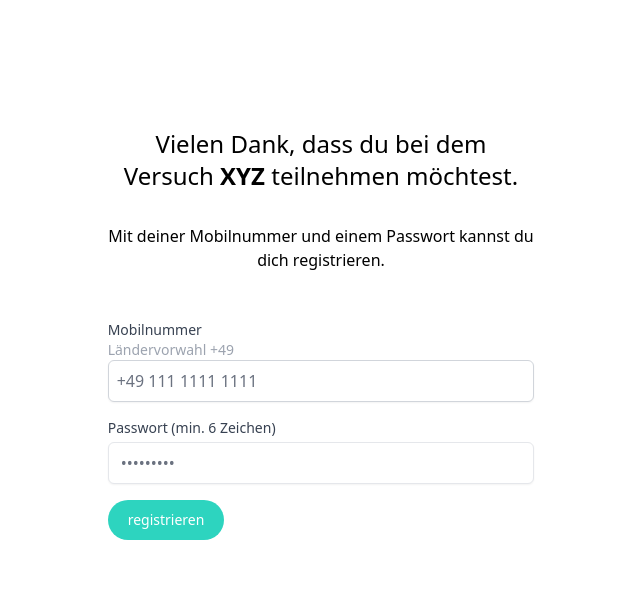
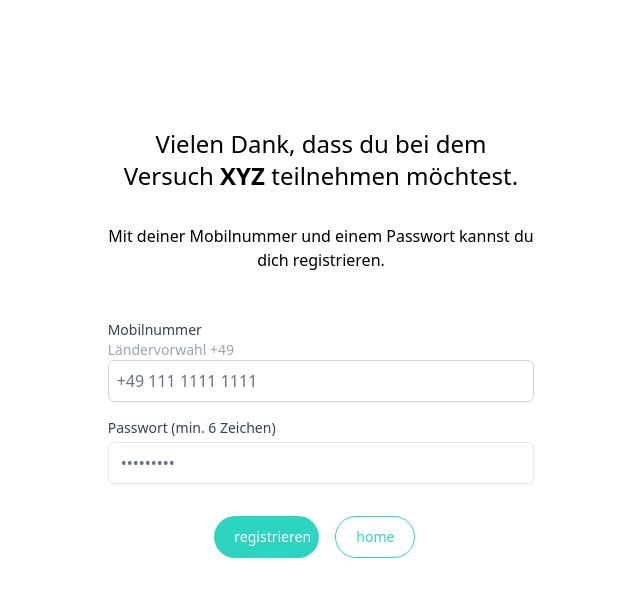
Before and after one commit to maroeplin/ba-katharina-webapp-supabase, a Next.js app: page /signup in a window 1280 px wide. Shown: the top 596 px of the page, without its empty margins (319-959 px from the left). Built offline with nearby package versions, Linux system fonts and the light colour scheme.

Commit message:
adding home button functionality to signup page

```diff
--- a/src/pages/dashboard.js
+++ b/src/pages/dashboard.js
@@ -51,7 +51,7 @@ export default function Dashboard() {
       try {
         const { data, error } = await supabase
           .from("datenset")
-          .select("beschreibung, stimmung")
+          .select("beschreibung, stimmung, created_at")
           .eq("user_id", userId);
 
         if (error) throw error;
@@ -92,11 +92,9 @@ export default function Dashboard() {
     setIsAuthenticated(false);
   }
 
-
   const backToHome = () => {
-    router.push("/")
-  }
-
+    router.push("/");
+  };
 
   console.log("authentifiziert? ", isAuthenticated);
   console.log("currentUser: ", currentUser);
@@ -116,6 +114,13 @@ export default function Dashboard() {
             <>
               {console.log("datensetXX: ", datenset)}
               <div className="grid gap-2 pt-8 m-auto">
+                <label
+                  htmlFor="phone"
+                  className="block mt-4 text-sm font-medium text-left text-gray-700"
+                >
+                  Wie fühlst du dich gerade?
+                </label>
+
                 <input
                   type="text"
                   name="stimmung"
@@ -127,6 +132,13 @@ export default function Dashboard() {
               </div>
 
               <div className="w-full mt-1 mb-4">
+              <label
+                  htmlFor="phone"
+                  className="block mt-4 text-sm font-medium text-left text-gray-700"
+                >
+                  Wie fühlst du dich gerade?
+                </label>
+
                 <input
                   type="text"
                   name="beschreibung"
@@ -155,7 +167,7 @@ export default function Dashboard() {
               </div>
 
               <section className="bg-gray-100">
-                {/*
+
                 <div className="justify-center w-full m-auto mt-12 text-center">
                   {datenset.map((object, index) => {
                     return (
@@ -163,13 +175,14 @@ export default function Dashboard() {
                         key={index}
                         className="p-4 mb-4 border-b-2"
                       >
-                        {object.beschreibung}
+                        <h1>{object.created_at}</h1>
+                        {object.stimmung}
                       </div>
                     );
                   })}
                   {console.log("Datenset", { datenset })}
                 </div>
-                */}
+
               </section>
 
               {/*
--- a/src/pages/index.js
+++ b/src/pages/index.js
@@ -101,7 +101,7 @@ export default function Home() {
       </Head>
       <main>
         <div className="w-1/3 pt-48 m-auto text-center">
-          <h1 className="text-4xl font-light">Herzlich Willkommen!</h1>
+          <h1 className="text-3xl font-light md:text-4xl">Herzlich Willkommen!</h1>
 
           {!isAuthenticated ? (
             <>
@@ -173,7 +173,7 @@ export default function Home() {
               */}
             </>
           ) : (
-            <div className="grid pt-8 m-auto">
+            <div className="grid pt-8 m-auto ">
               <Link href="/signup">
                 <button
                   type="button"
--- a/src/pages/login.js
+++ b/src/pages/login.js
@@ -91,7 +91,7 @@ export default function Login() {
               onChange={(e) => setPassword(e.target.value)}
             ></input>
           </div>
-          <div className="grid md:grid-cols-2">
+          <div className="grid justify-center w-1/2 h-auto gap-1 m-auto md:grid-cols-2">
           <button
             type="button"
             className="text-white bg-teal-400 hover:bg-bg-teal-700 focus:outline-none focus:ring-4 focus:ring-bg-teal-200 font-medium rounded-full text-sm px-5 py-2.5 text-center mb-2 dark:bg-teal-400 dark:hover:bg-teal-700 dark:focus:ring-bg-teal-700 m-auto mt-8"
@@ -102,7 +102,7 @@ export default function Login() {
 
           <button
             type="button"
-            className="text-teal-400  hover:bg-bg-teal-700 border border-teal-400 focus:outline-none focus:ring-4 focus:ring-bg-teal-200 font-medium rounded-full text-sm px-5 py-2.5 text-center mb-2 dark:hover:bg-teal-700 dark:focus:ring-bg-teal-700 m-auto mt-8"
+            className="text-teal-400  hover:bg-bg-teal-700 border border-teal-400 focus:outline-none focus:ring-4 focus:ring-bg-teal-200 font-medium rounded-full text-sm px-5 py-2.5 text-center mb-2 dark:hover:bg-teal-700 dark:focus:ring-bg-teal-700 m-auto md:mt-8"
             onClick={backToHome}
           >
             Home
--- a/src/pages/signup.js
+++ b/src/pages/signup.js
@@ -62,7 +62,9 @@ export default function Signup() {
     } catch {}
   }
 
-
+  const backToHome = () => {
+    router.push("/");
+  }
 
   return (
     <div className="w-2/3 max-w-6xl pt-32 m-auto md:w-1/3">
@@ -118,13 +120,24 @@ export default function Signup() {
       ></input>
       </div>
 
+      <div className="grid justify-center w-1/2 h-auto gap-1 m-auto md:grid-cols-2">
       <button
         type="button"
-        className="text-white bg-teal-400 hover:bg-teal-700 focus:outline-none focus:ring-2 focus:ring-purple-300 font-medium rounded-full text-sm px-5 py-2.5 text-center mb-2 dark:bg-teal-400 dark:hover:bg-teal-700 dark:focus:ring-teal-700 mt-4"
+        className="text-sm font-medium text-center text-white bg-teal-400 rounded-full hover:bg-teal-700 focus:outline-none focus:ring-2 focus:ring-purple-300 dark:bg-teal-400 dark:hover:bg-teal-700 dark:focus:ring-teal-700 px-5 py-2.5
+        mb-2 mt-8"
         onClick={signUpWithPhone}
       >
         registrieren
       </button>
+
+      <button
+        type="button"
+        className="text-teal-400  hover:bg-bg-teal-700 border border-teal-400 focus:outline-none focus:ring-4 focus:ring-bg-teal-200 font-medium rounded-full text-sm px-5 py-2.5 text-center mb-2 dark:hover:bg-teal-700 dark:focus:ring-bg-teal-700 m-auto md:mt-8"
+        onClick={backToHome}
+      >
+        home
+      </button>
+      </div>
 
       </> ):(
         <div className="pt-24">
```
